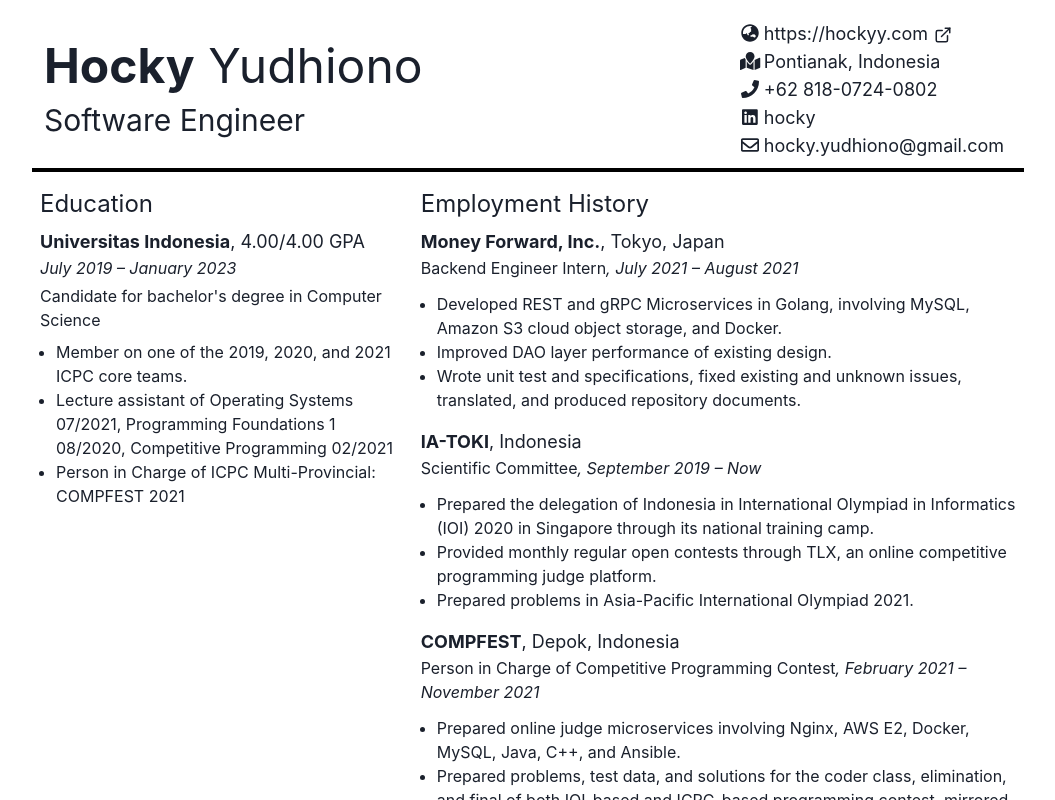
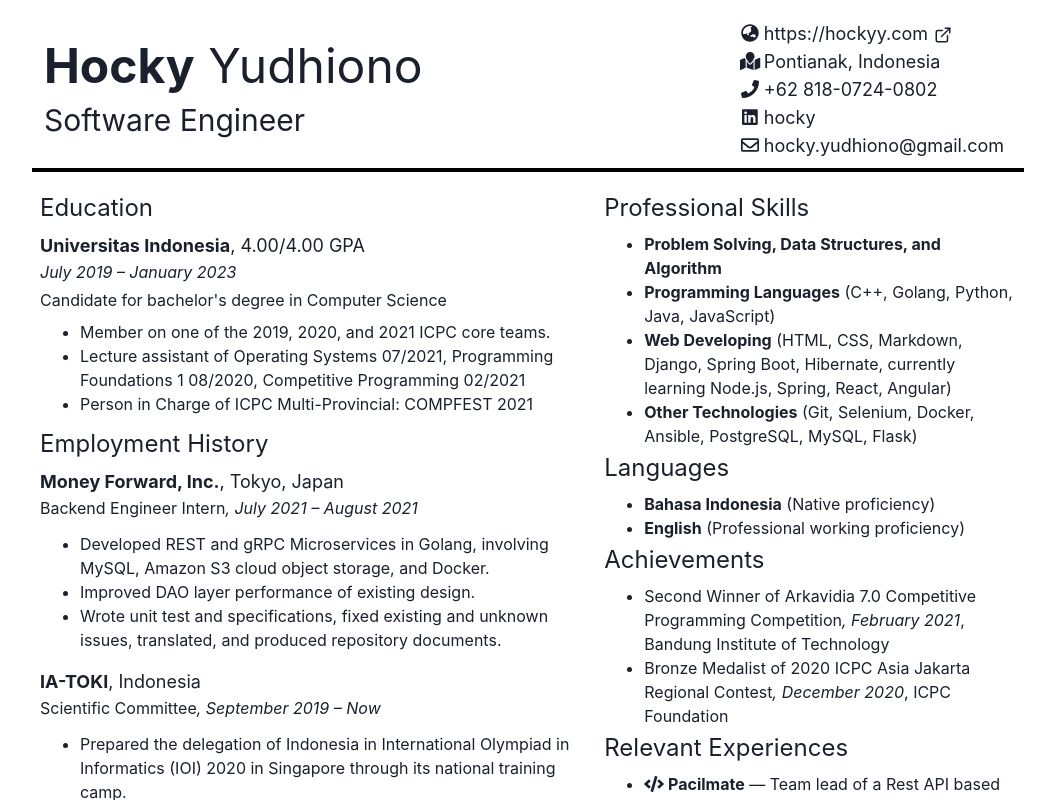
Before and after one commit to hockyy/DatCoolCV, a Next.js app: page / in a window 1280 px wide. Shown: the top 800 px of the page, without its empty margins (112-1167 px from the left). Built offline with nearby package versions, Linux system fonts and the light colour scheme; a web font is replaced by a local one.

Commit message:
Finish components

```diff
--- /dev/null
+++ b/components/AchievementItem.js
@@ -0,0 +1,11 @@
+const AchievementItem = ({children, achievementItem}) => (
+  <li>
+    {achievementItem.name}
+    <span className={'italic'}>
+      {', ' + achievementItem.date}
+    </span>
+    {', ' + achievementItem.issuer}
+  </li>
+)
+
+export default AchievementItem;
--- a/components/EducationItem.js
+++ b/components/EducationItem.js
@@ -1,4 +1,5 @@
 import {Flex} from "@chakra-ui/react";
+import UnorderedList from "./UnorderedList";
 
 const EducationItem = ({educationItem}) => {
   return (
@@ -13,11 +14,11 @@
       <p>
         {educationItem.description}
       </p>
-      <ul className={"list-disc ml-4 mt-2"}>
+      <UnorderedList>
         {
-          educationItem.items.map((item)=>(<li>{item}</li>))
+          educationItem.items.map((item) => (<li>{item}</li>))
         }
-      </ul>
+      </UnorderedList>
     </Flex>
   );
 };
--- a/components/EmploymentItem.js
+++ b/components/EmploymentItem.js
@@ -1,4 +1,5 @@
 import {Flex} from "@chakra-ui/react";
+import UnorderedList from "./UnorderedList";
 
 const EducationItem = ({employmentItem}) => {
   return (
@@ -16,11 +17,11 @@
       <p>
         {employmentItem.description}
       </p>
-      <ul className={"list-disc ml-4 mt-2"}>
+      <UnorderedList>
         {
           employmentItem.items.map((item)=>(<li>{item}</li>))
         }
-      </ul>
+      </UnorderedList>
     </Flex>
   );
 };
--- /dev/null
+++ b/components/ExperienceItem.js
@@ -0,0 +1,12 @@
+import {Link} from "@chakra-ui/react";
+import IconHeaderItem from "./IconHeaderItem";
+import {faCode} from "@fortawesome/free-solid-svg-icons/faCode";
+import {FontAwesomeIcon} from "@fortawesome/react-fontawesome";
+
+const ExperienceItem = ({children, experienceItem}) => (
+  <li>
+    <Link href={experienceItem.name.url} className={'font-bold'}><FontAwesomeIcon icon={faCode}/> {' '}{experienceItem.name.name}</Link>{' — '}{experienceItem.desc}
+  </li>
+)
+
+export default ExperienceItem;
--- /dev/null
+++ b/components/LanguageItem.js
@@ -0,0 +1,9 @@
+const LanguageItem = ({children, languageItem}) => (
+  <li>
+    <span className={'font-bold'}>
+    {languageItem.name}
+    </span> {languageItem.desc ? ('(' + languageItem.desc + ')') : ''}
+  </li>
+)
+
+export default LanguageItem;
--- /dev/null
+++ b/components/SectionContainer.js
@@ -0,0 +1,9 @@
+import {Flex} from "@chakra-ui/react";
+
+const SectionContainer = ({children}) => (
+  <Flex className={'mt-1 flex-col'}>
+    {children}
+  </Flex>
+)
+
+export default SectionContainer;
--- /dev/null
+++ b/components/SkillItem.js
@@ -0,0 +1,9 @@
+const SkillItem = ({children, skillItem}) => (
+  <li>
+    <span className={'font-bold'}>
+    {skillItem.name}
+    </span> {skillItem.desc ? ('(' + skillItem.desc + ')') : ''}
+  </li>
+)
+
+export default SkillItem;
--- /dev/null
+++ b/components/UnorderedList.js
@@ -0,0 +1,7 @@
+const UnorderedList = ({children}) => (
+  <ul className={"list-disc ml-10 mt-2"}>
+    {children}
+  </ul>
+)
+
+export default UnorderedList;
--- a/pages/index.js
+++ b/pages/index.js
@@ -13,6 +13,12 @@
 import {faEnvelope} from "@fortawesome/free-regular-svg-icons/faEnvelope";
 import EducationItem from "../components/EducationItem";
 import EmploymentItem from "../components/EmploymentItem";
+import SkillItem from "../components/SkillItem";
+import UnorderedList from "../components/UnorderedList";
+import LanguageItem from "../components/LanguageItem";
+import SectionContainer from "../components/SectionContainer";
+import AchievementItem from "../components/AchievementItem";
+import ExperienceItem from "../components/ExperienceItem";
 
 export default function Home() {
   console.log(data)
@@ -69,22 +75,61 @@
         </Flex>
       </Flex>
       <hr className={'border-0 bg-black text-black h-1 mt-2 mb-2'}/>
-      <Flex>
-        <Flex className={'p-2'}>
-          <Flex className={'flex-col'}>
+      <Flex className={'flex-col lg:flex-row'}>
+        <Flex className={'p-2 flex-col'}>
+          <SectionContainer>
             <h2 className={'text-2xl'}>Education</h2>
             {
               data.education.map(educationItem => (<EducationItem educationItem={educationItem}/>))
             }
-          </Flex>
-        </Flex>
-        <Flex className={'p-2'}>
-          <Flex className={'flex-col'}>
+          </SectionContainer>
+
+          <SectionContainer>
             <h2 className={'text-2xl'}>Employment History</h2>
             {
               data.employment.map(employmentItem => (<EmploymentItem employmentItem={employmentItem}/>))
             }
+          </SectionContainer>
         </Flex>
+        <Flex className={'p-2 flex-col'}>
+
+          <SectionContainer>
+            <h2 className={'text-2xl'}>Professional Skills</h2>
+            <UnorderedList>
+              {
+                data.skills.map(skillItem => (<SkillItem skillItem={skillItem}/>))
+              }
+            </UnorderedList>
+          </SectionContainer>
+
+          <SectionContainer>
+            <h2 className={'text-2xl'}>Languages</h2>
+            <UnorderedList>
+              {
+                data.languages.map(languageItem => (<LanguageItem languageItem={languageItem}/>))
+              }
+            </UnorderedList>
+          </SectionContainer>
+
+
+          <SectionContainer>
+            <h2 className={'text-2xl'}>Achievements</h2>
+            <UnorderedList>
+              {
+                data.achievements.map(achievementItem => (<AchievementItem achievementItem={achievementItem}/>))
+              }
+            </UnorderedList>
+          </SectionContainer>
+
+
+          <SectionContainer>
+            <h2 className={'text-2xl'}>Relevant Experiences</h2>
+            <UnorderedList>
+              {
+                data.others.map(experienceItem => (<ExperienceItem experienceItem={experienceItem}/>))
+              }
+            </UnorderedList>
+          </SectionContainer>
         </Flex>
       </Flex>
     </Container>
```
Lines whose indentation alone changed are shown as unchanged.
